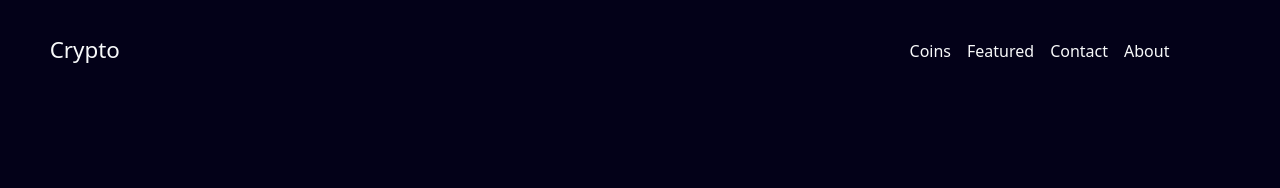
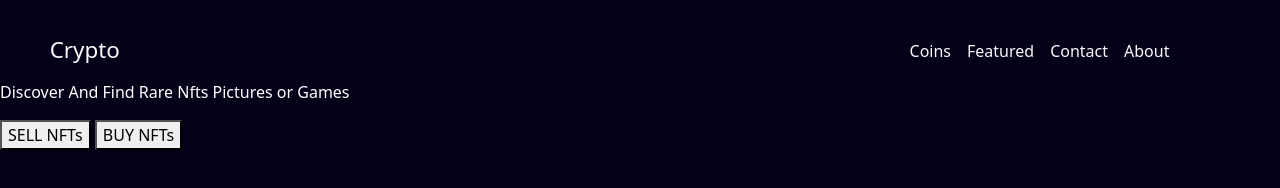
Before and after one commit to patience1000/Crypto_Site, a plain HTML site: page index.html in a window 1280 px wide. Drawn offline with nearby package versions, Linux system fonts and the light colour scheme.

Commit message:
Added the buy and sell buttons

```diff
--- a/index.html
+++ b/index.html
@@ -35,6 +35,11 @@
     </div>
   </div>
 </nav>
+<div>
+  <p>Discover And Find Rare Nfts Pictures or Games</p>
+  <button>SELL NFTs</button>
+  <button>BUY NFTs</button>
+</div>
     <script src="https://cdn.jsdelivr.net/npm/bootstrap@5.3.0-alpha1/dist/js/bootstrap.bundle.min.js" integrity="sha384-w76AqPfDkMBDXo30jS1Sgez6pr3x5MlQ1ZAGC+nuZB+EYdgRZgiwxhTBTkF7CXvN" crossorigin="anonymous"></script>
   </body>
 </html>
```
